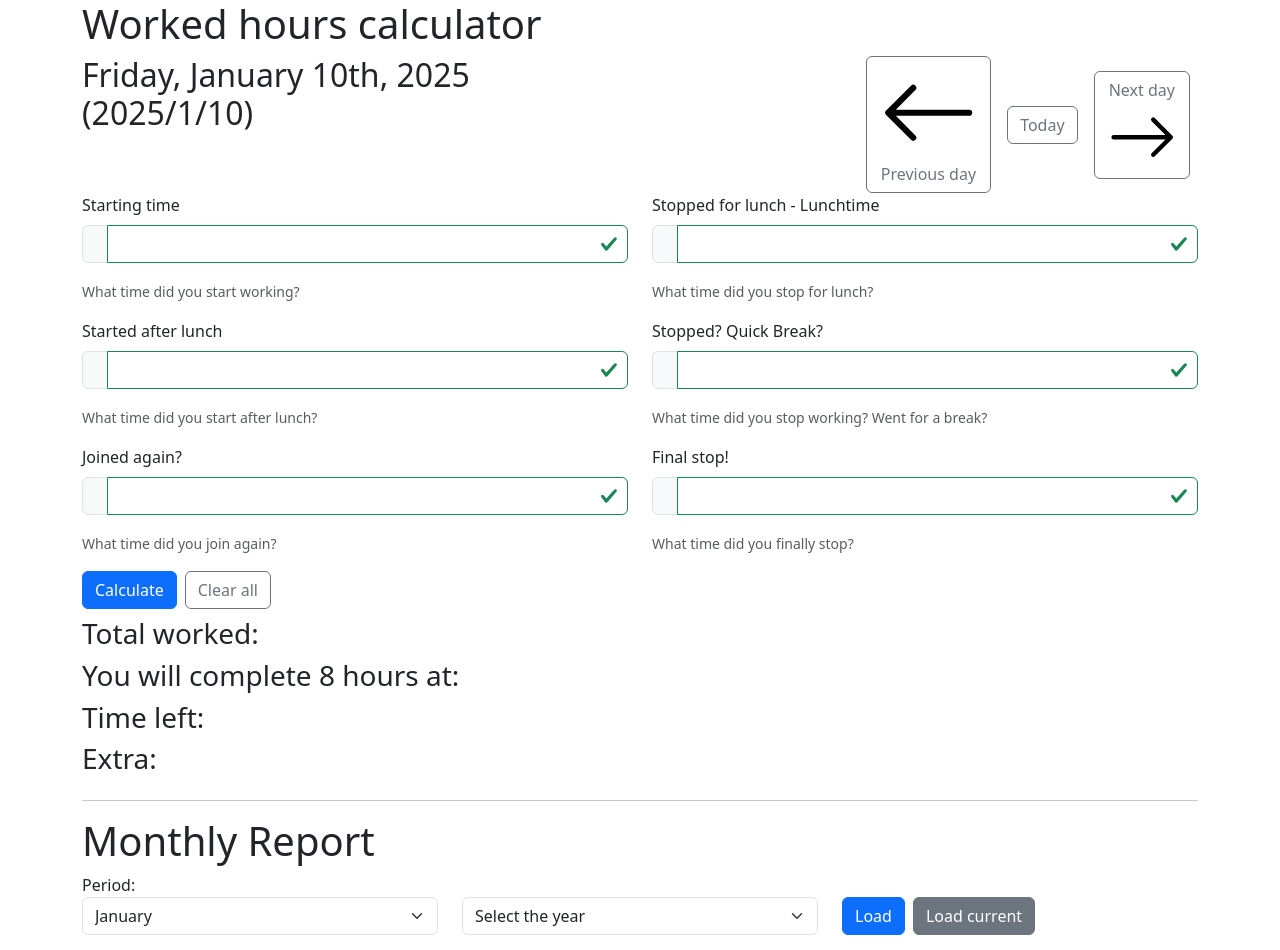
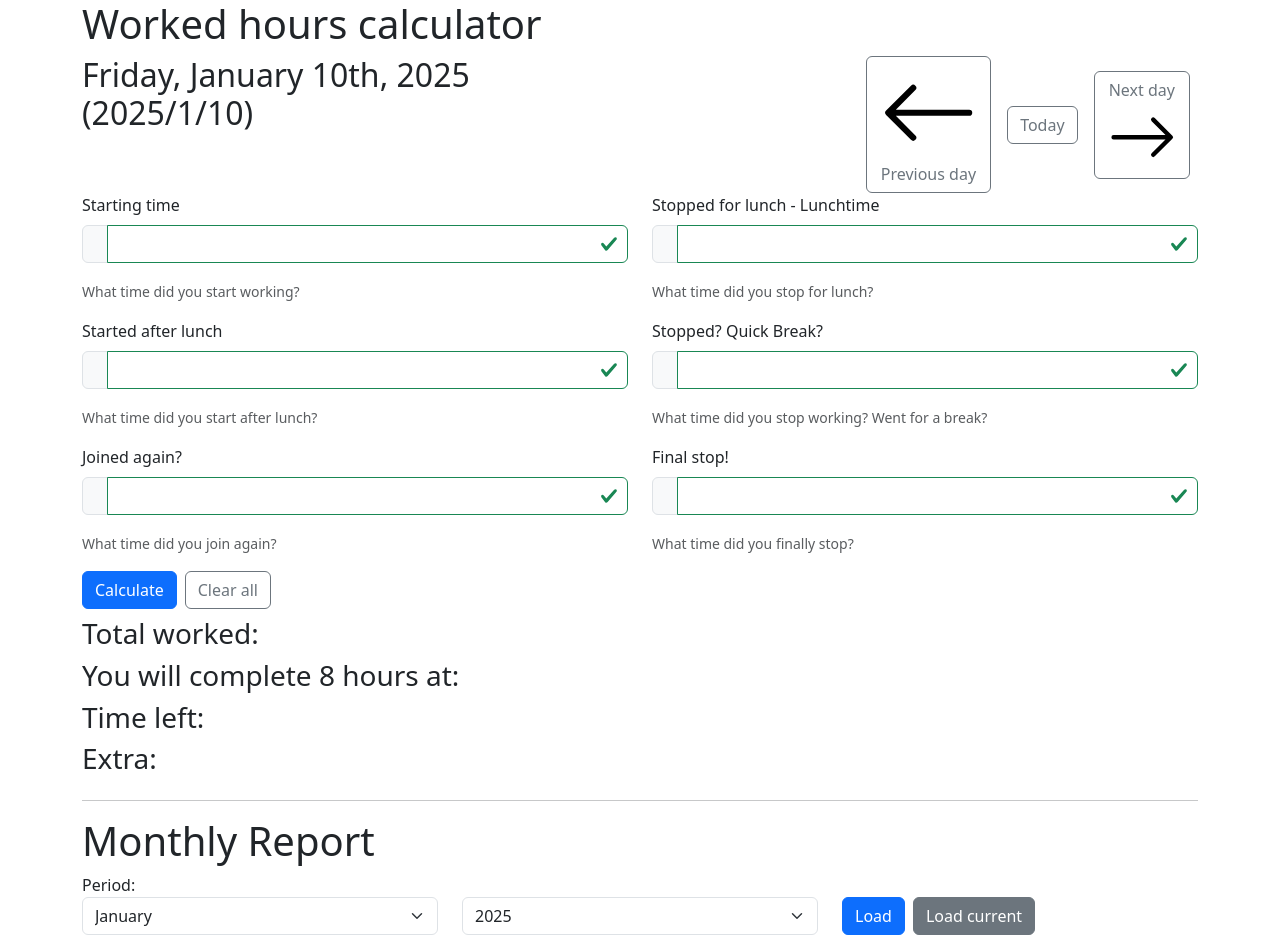
Before and after one commit to RMCampos/worked-hours-report, a React (Vite) app in the folder client/: page / in a window 1280 px wide. Shown: the top 950 px of the page. Built offline with nearby package versions, Linux system fonts and the light colour scheme.

Commit message:
feat: make 2025 default year

```diff
--- a/client/src/components/Report/index.tsx
+++ b/client/src/components/Report/index.tsx
@@ -10,7 +10,7 @@ import { calculateWorkedHours } from '../../hours-service';
 
 function Report(): React.ReactNode {
   const [selectedMonthId, setSelectedMonthId] = useState<number>(0);
-  const [selectedYearId, setSelectedYearId] = useState<number | undefined>();
+  const [selectedYearId, setSelectedYearId] = useState<number>(2025);
   const [reportData, setReportData] = useState<DailyReport[]>([]);
 
   const loadSelectedPeriod = (): void => {
```
